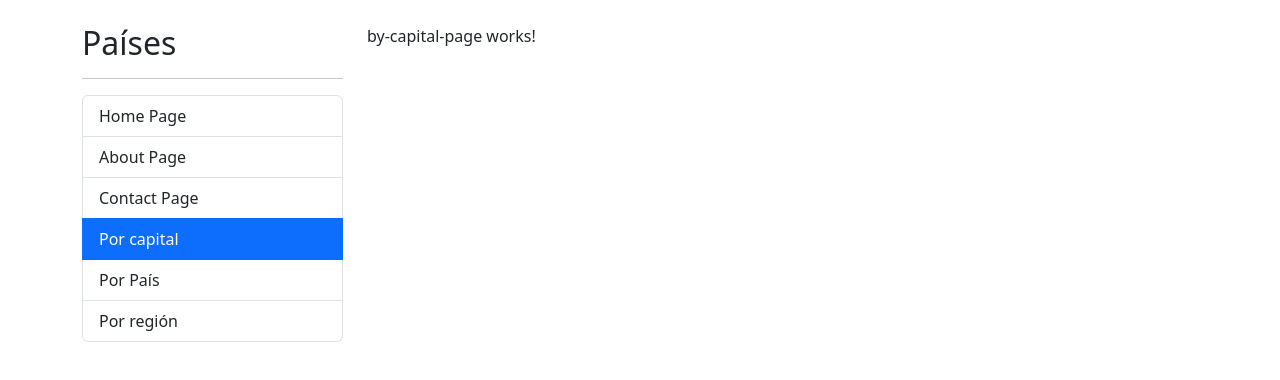
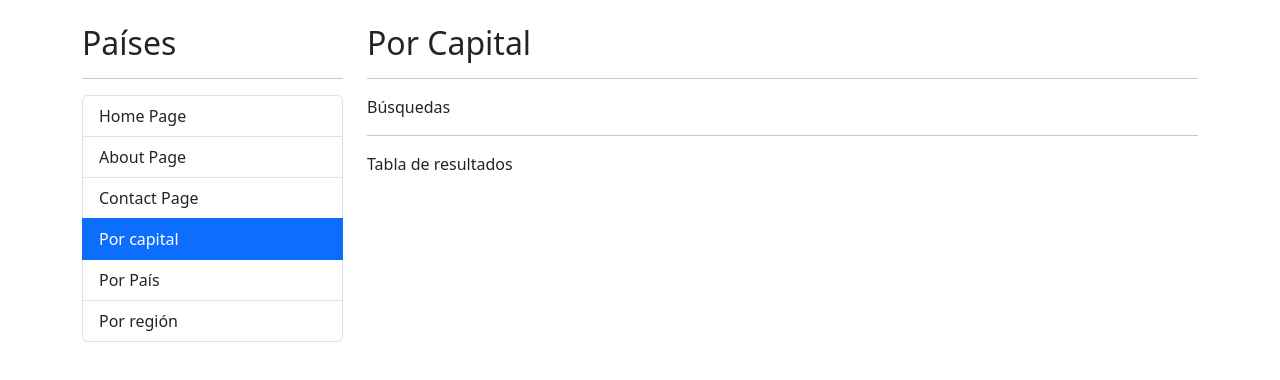
Before and after one commit to sdieg82/country-app, an Angular app: page /countries/by-capital in a window 1280 px wide. Shown: the top 380 px of the page. Built offline with nearby package versions, Linux system fonts and the light colour scheme.

Commit message:
byCapital html

```diff
--- a/src/app/countries/pages/by-capital-page/by-capital-page.component.html
+++ b/src/app/countries/pages/by-capital-page/by-capital-page.component.html
@@ -1 +1,14 @@
-<p>by-capital-page works!</p>
+<h2>Por Capital</h2>
+<hr>
+<div class="row">
+    <div class="col">
+            <!-- searchBox -->
+             Búsquedas
+    </div>
+</div>
+<div class="row">
+    <div class="col">
+        <hr>
+        Tabla de resultados
+    </div>
+</div>
```
Also changed, not shown: 1 other file (tests, documents, lock files or other folders).
